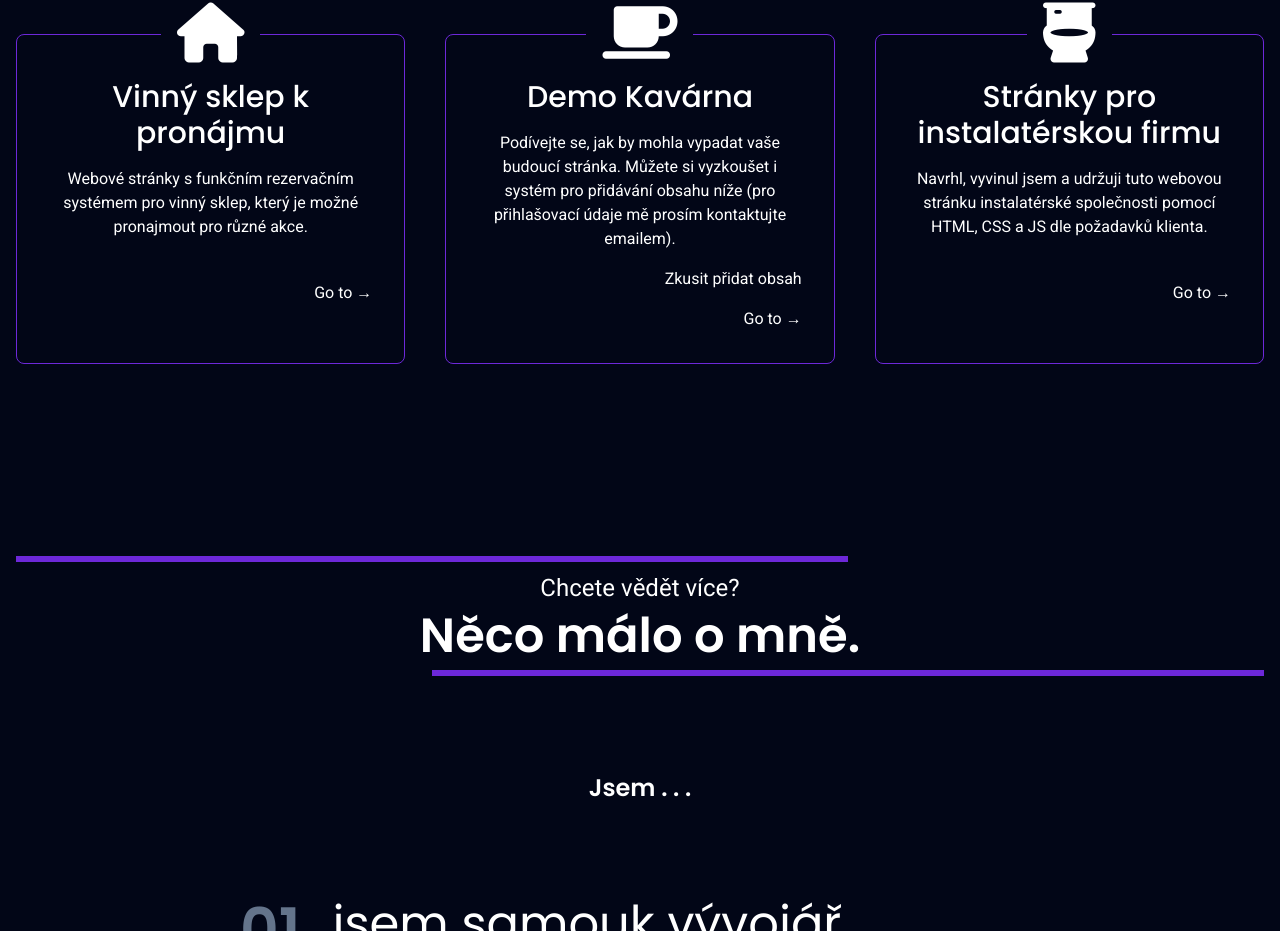
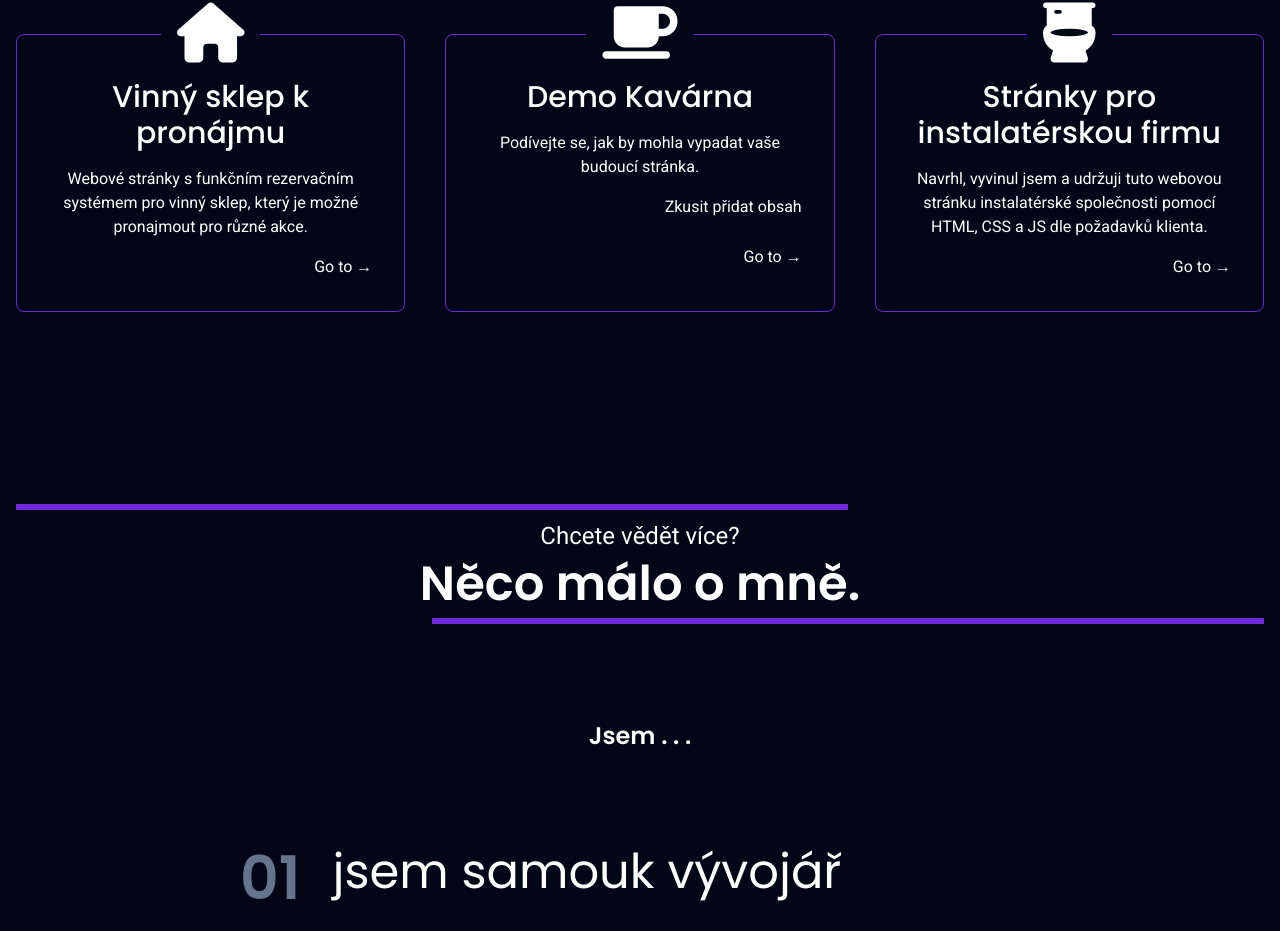
Before and after one commit to Lilleykuba/Portfolio_Project, a SvelteKit app in the folder my-project/: page / in a window 1280 px wide. Shown: the part 836-1767 px from the top of the page. Built offline with nearby package versions, Linux system fonts and the light colour scheme.

Commit message:
fix text

```diff
--- a/my-project/src/components/Main.svelte
+++ b/my-project/src/components/Main.svelte
@@ -5,7 +5,7 @@
 
     let translations = {
         en: {
-            hi: "Hi I'm",
+            hi: "Hi I'm ",
             frontendDeveloper: "Full-Stack Developer",
             favoriteTech: "My favorite technologies include JavaScript (React, Node.js), TailwindCss and HTML!",
             getInTouch: "Get in touch →",
@@ -13,7 +13,7 @@
             curiousToSee: "Curious to see my work?",
             watchVideo: "Watch the video",
             project1Description: "As my personal project I developed this BTC tipping web app featuring analytics and metamask integration, inspired by services like buymeacoffee.com",
-            project2Description: "This site is meant to showcase your potential new website, including a headless CMS integration (contact me to try it out).",
+            project2Description: "This site is meant to showcase your potential new website.",
             project3Description: "I designed, developed, and deployed this plumbing company website from scratch using HTML, CSS, and JS based on the client's requirements.",
             wantToKnowMore: "Want to know more?",
             aboutMe: "A bit about me.",
@@ -47,7 +47,7 @@
             curiousToSee: "Chcete vidět mou práci?",
             watchVideo: "Sledujte video",
             project1Description: "Webové stránky s funkčním rezervačním systémem pro vinný sklep, který je možné pronajmout pro různé akce.",
-            project2Description: "Podívejte se, jak by mohla vypadat vaše budoucí stránka. Můžete si vyzkoušet i systém pro přidávání obsahu níže (pro přihlašovací údaje mě prosím kontaktujte emailem).",
+            project2Description: "Podívejte se, jak by mohla vypadat vaše budoucí stránka.",
             project3Description: "Navrhl, vyvinul jsem a udržuji tuto webovou stránku instalatérské společnosti pomocí HTML, CSS a JS dle požadavků klienta.",
             wantToKnowMore: "Chcete vědět více?",
             aboutMe: "Něco málo o mně.",
```
